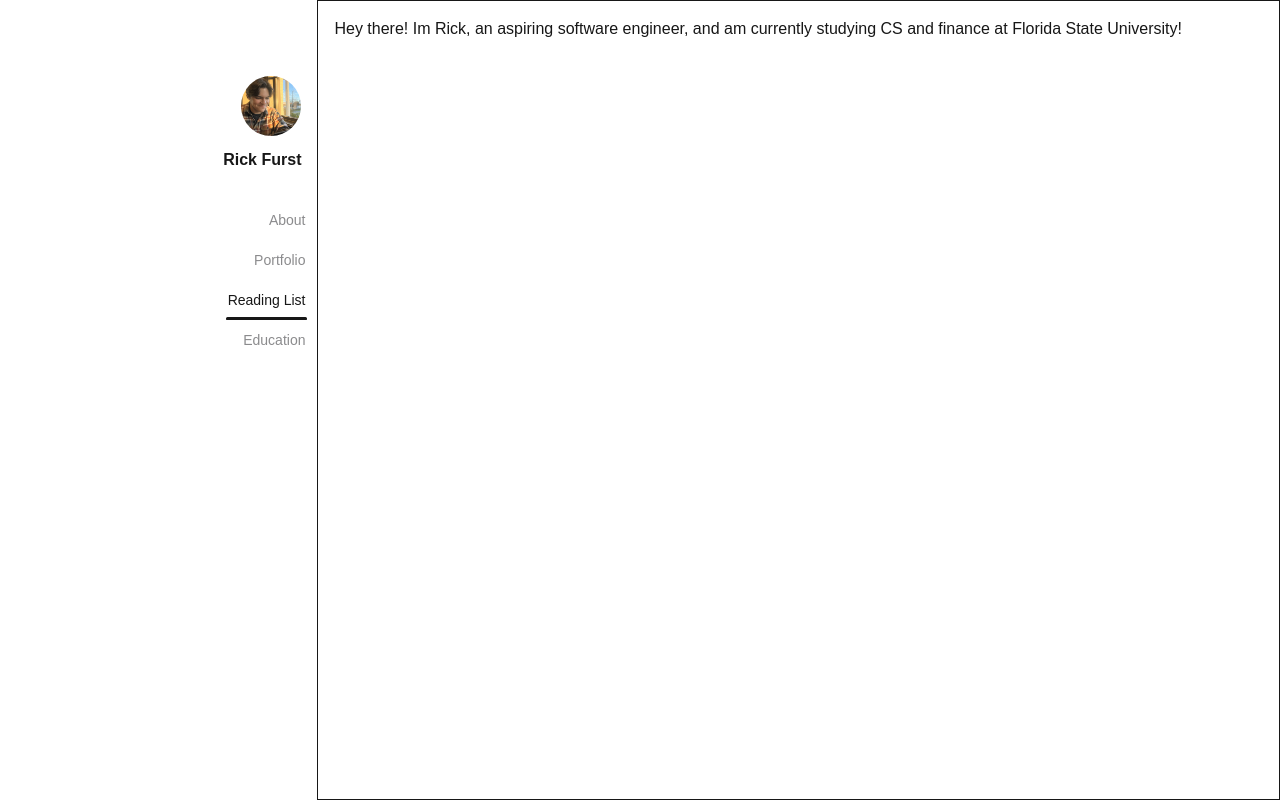
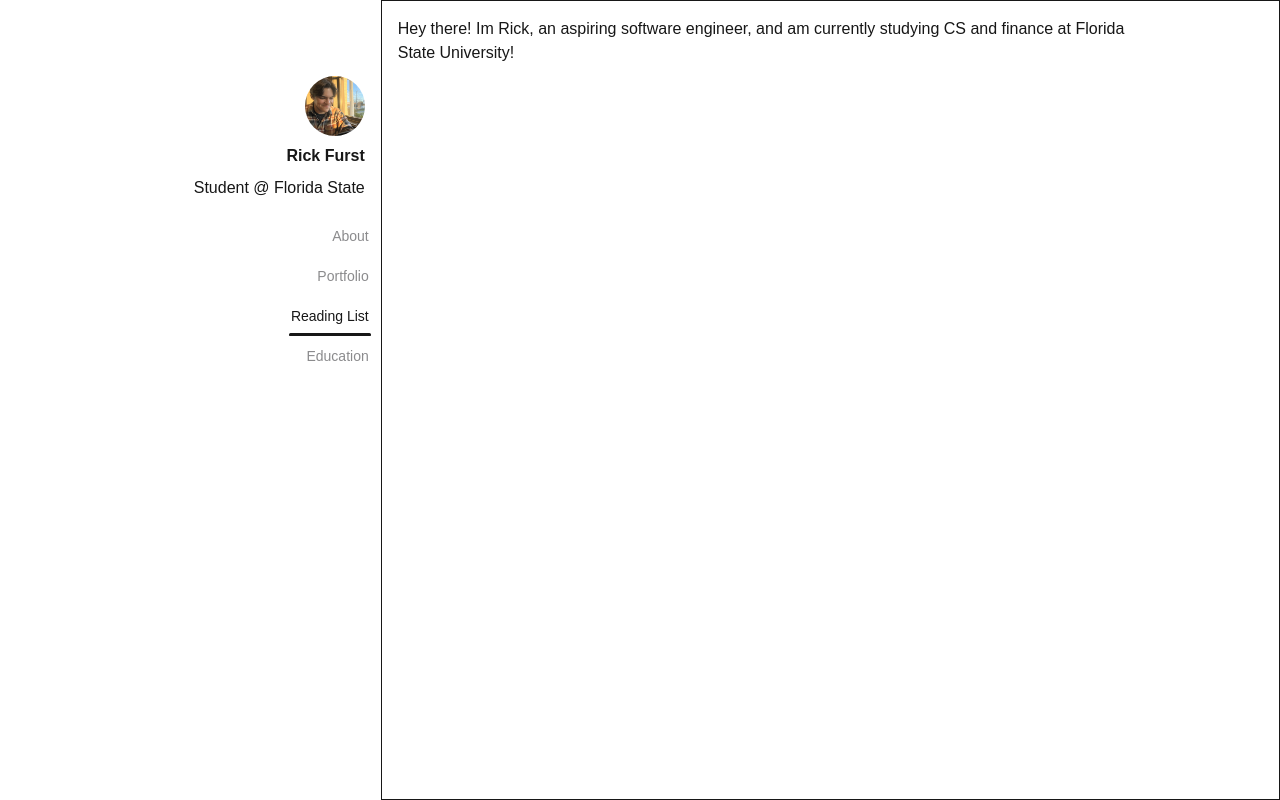
Before and after one commit to ricfrst/pWeb, a Next.js app: page / in a window 1280 px wide. Built offline with nearby package versions, Linux system fonts and the light colour scheme.

Commit message:
alignment fix

```diff
--- a/src/app/components/sidebar.tsx
+++ b/src/app/components/sidebar.tsx
@@ -3,16 +3,17 @@ import Image from "next/image";
 export default function Sidebar(){
     return(
         <div className=" MAIN SIDE flex flex-col w-[33%] items-end mt-15">
-            <div className="PFP flex flex-col m-4 gap-3 items-end ">
+            <div className="PFP flex flex-col m-4 gap-2 items-end ">
                 <Image src={"/please.jpg"}
                        alt='pfp'
                        width="60"
                        height="60"
                        className="rounded-full"/>
                 <a className="font-bold">Rick Furst</a>
+                <a className="font-">Student @ Florida State</a>
 
             </div>
-            <div role="tablist" className="tabs flex-col mt-3 tabs-border w-[45%] items-end">
+            <div role="tablist" className="tabs flex-col mt- tabs-border w-[45%] items-end">
                 <a role="tab" className="tab">About</a>
                 <a role="tab" className="tab">Portfolio</a>
                 <a role="tab" className="tab tab-active">Reading List</a>
--- a/src/app/page.tsx
+++ b/src/app/page.tsx
@@ -10,8 +10,8 @@ export default async function Page() {
 
     return (
 
-        <div className="MAIN flex border  flexbox h-full w-screen ">
-            <div className = "m-4 flex justify-between">
+        <div className="MAIN flex border  flexbox h-full ">
+            <div className = "m-4 flex justify-between mr-33">
                 <h1>  Hey there! Im Rick,  an aspiring software engineer, and am currently studying CS and finance at Florida State University!  </h1>
             </div>
 
```
